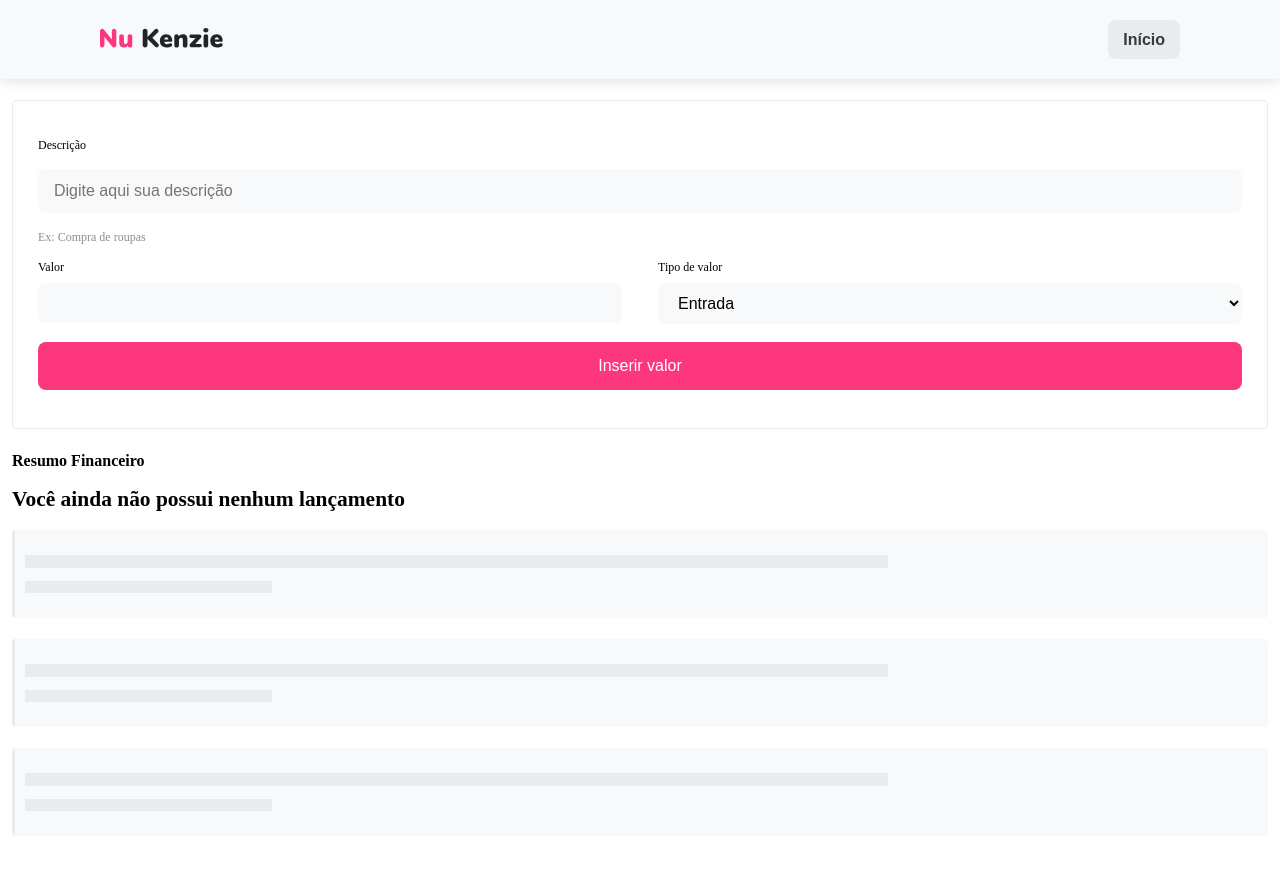
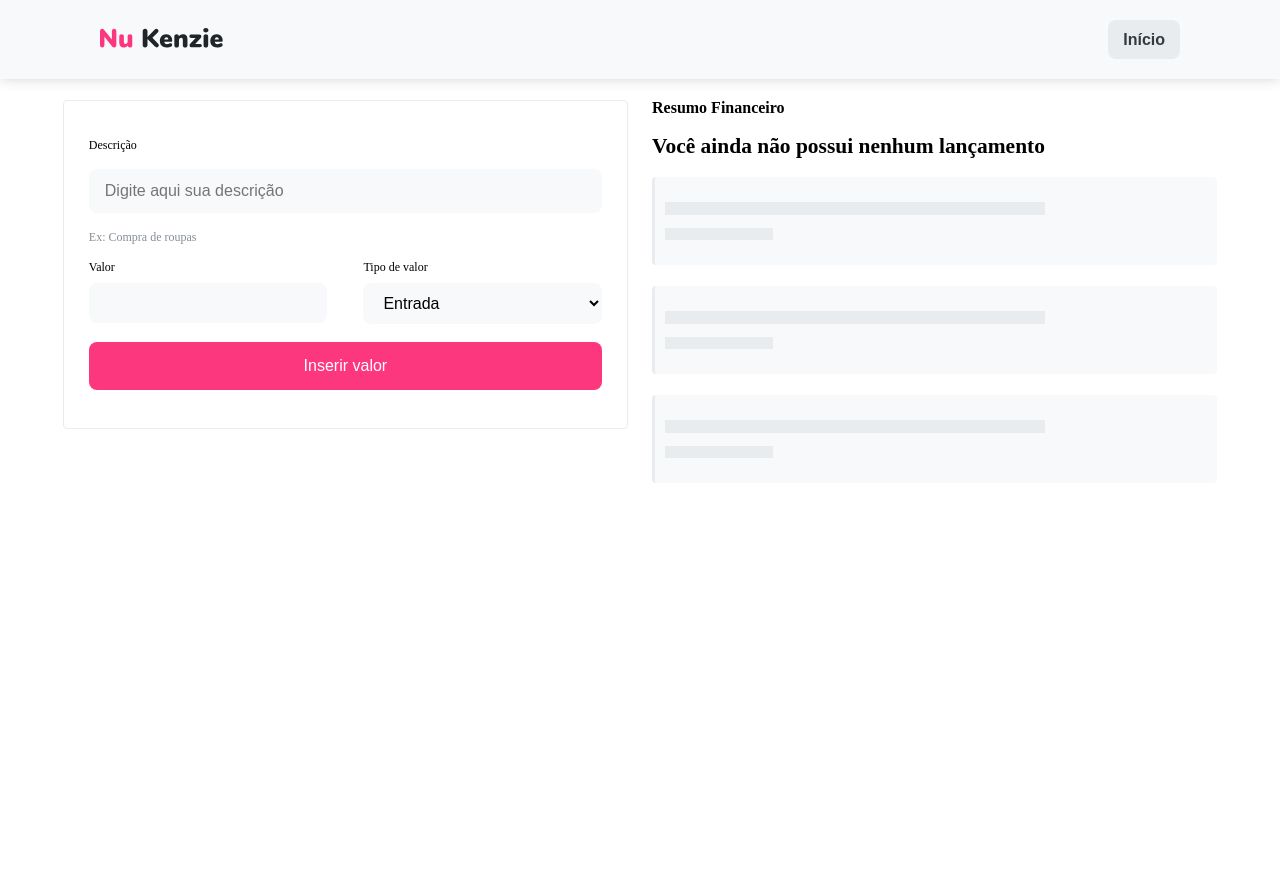
Before and after one commit to jonasaribeiro/react-entrega-s1-template-nu-kenzie-jonasafribeiro, a React (Create React App) app: page / in a window 1280 px wide. Shown: the top 872 px of the page. After the commit the page ends 800 px from the top, so only its background shows below. Built offline with nearby package versions, Linux system fonts and the light colour scheme; the HTML template or start-up script is replaced by a standard one.

Commit message:
Final project

```diff
--- a/src/components/form/index.jsx
+++ b/src/components/form/index.jsx
@@ -1,14 +1,12 @@
 import React from 'react'
-import { useState } from 'react'
 
 import '../../styles/reset.css'
 import '../../styles/globalStyles.css'
 import './index.css'
 
 export default function Form(prop) {
-
     return (
-        <form onSubmit={ e => [e.preventDefault(), prop.callback({value: parseFloat(e.target.value.value), name: e.target.name.value, type: e.target.type.value}) ] }>
+        <form onSubmit={ e => [e.preventDefault(), insertItem({value: parseFloat(e.target.value.value), name: e.target.name.value, type: e.target.type.value}),prop.callback([...prop.list, {value: parseFloat(e.target.value.value), name: e.target.name.value, type: e.target.type.value }])]}>
             <label htmlFor="">Descrição</label>
             <input required type="text" id='name' name='name' placeholder='Digite aqui sua descrição' />
             <span>Ex: Compra de roupas</span>
@@ -29,3 +27,10 @@ export default function Form(prop) {
         </form>
     )
 }
+
+function insertItem(newItemObj) {
+    let temp = localStorage.getItem("@NuKenzie")
+    let data = temp ? JSON.parse(temp) : []
+    data.push(newItemObj)
+    localStorage.setItem("@NuKenzie", JSON.stringify(data))
+}
--- a/src/components/itemLista/index.css
+++ b/src/components/itemLista/index.css
@@ -55,3 +55,7 @@ li button {
     min-width: 20%;
     justify-content: flex-end;
 }
+
+button {
+    cursor: pointer;
+}
--- a/src/components/itemLista/index.jsx
+++ b/src/components/itemLista/index.jsx
@@ -12,8 +12,17 @@ export default function ListItem(prop) {
             </div>
             <div className='valueDiv'>
                 <span>{'R$ ' + prop.value.toFixed(2)}</span>
-                <button><img src={TrashCan} alt="X" /></button>
+                <button onClick={ e => removeHandler(prop) } ><img src={TrashCan} alt="X" /></button>
             </div>
         </li>
     )
 }
+
+function removeHandler(prop){
+    prop.callback( current => current.filter( element => (element.name !== prop.name || element.type !== prop.type || element.value !== prop.value)  ) );
+    let data = JSON.parse(localStorage.getItem("@NuKenzie"));
+    console.log(data)
+    localStorage.setItem("@NuKenzie", JSON.stringify(data.filter(element => (element.name !== prop.name || element.type !== prop.type || element.value !== prop.value))))
+    console.log(data)
+
+}
--- a/src/pages/mainPage/index.css
+++ b/src/pages/mainPage/index.css
@@ -31,3 +31,18 @@ main > div {
     flex-direction: column;
     gap: 21px;
 }
+
+@media (min-width: 770px){
+    main{
+        justify-content: center;
+        flex-direction: row;
+    }
+    .form__Container{
+        max-width: 45%;
+        min-width: 45%;
+    }
+    .list__Container{
+        max-width: 45%;
+        min-width: 45%;
+    }
+}
--- a/src/pages/mainPage/index.jsx
+++ b/src/pages/mainPage/index.jsx
@@ -4,31 +4,29 @@ import Form from '../../components/form'
 import TotalMoney from '../../components/totalMoney'
 import ListItem from '../../components/itemLista'
 import EmptyCard from '../../components/emptyCard'
+import { useState } from 'react'
 
 import '../../styles/reset.css'
 import '../../styles/globalStyles.css'
 import "./index.css"
 
-export default function mainPage() {
-    let temp = localStorage.getItem("@NuKenzie")
-    let dataBase = temp || temp !== "" ? JSON.parse(temp) : false
-
-    console.log(dataBase)
+export default function MainPage() {
+    const [ list, setList ] = useState( JSON.parse(localStorage.getItem("@NuKenzie")) )
 
     return (
         <>
             <main>
                 <div className='form__Container'>
-                    <Form callback={insertItem} />
-                    { dataBase ? <TotalMoney totalValue={ dataBase.reduce( (soma, item) => item.type === "Entrada" ? item.value + soma : soma - item.value, 0 ) } /> : <></>}
+                    <Form callback={setList} list={list} />
+                    { verifyIfEmpty(list) ? <TotalMoney totalValue={ list.reduce( (soma, item) => item.type === "Entrada" ? item.value + soma : soma - item.value, 0 ) } /> : <></>}
 
                 </div>
                 <div className='list__Container'>
                     <h2>Resumo Financeiro</h2>
 
-                    { dataBase ? <></> : <h2 className='title2'>Você ainda não possui nenhum lançamento</h2> }
+                    { verifyIfEmpty(list) ? <></> : <h2 className='title2'>Você ainda não possui nenhum lançamento</h2> }
                     <ul>
-                        { dataBase ? dataBase.map((item, index) => { return <ListItem name={item.name} value={item.value} type={item.type} key={index} /> }) : <EmptyCard/> }
+                        { verifyIfEmpty(list) ? list.map((item, index) => { return <ListItem name={item.name} value={item.value} type={item.type} key={index} callback={setList} list={list} /> }) : <EmptyCard/> }
                     </ul>
                 </div>
             </main>
@@ -38,9 +36,10 @@ export default function mainPage() {
     )
 }
 
-export function insertItem(newItemObj) {
-    let temp = localStorage.getItem("@NuKenzie")
-    let data = temp ? JSON.parse(temp) : []
-    data.push(newItemObj)
-    localStorage.setItem("@NuKenzie", JSON.stringify(data))
+function verifyIfEmpty(list) {
+    if(list && (typeof(list === "object") ? list.length > 0 : false)){
+        return true
+    } else{
+        return false
+    }
 }
```
Also changed, not shown: src/components/list/index.jsx (deleted).
